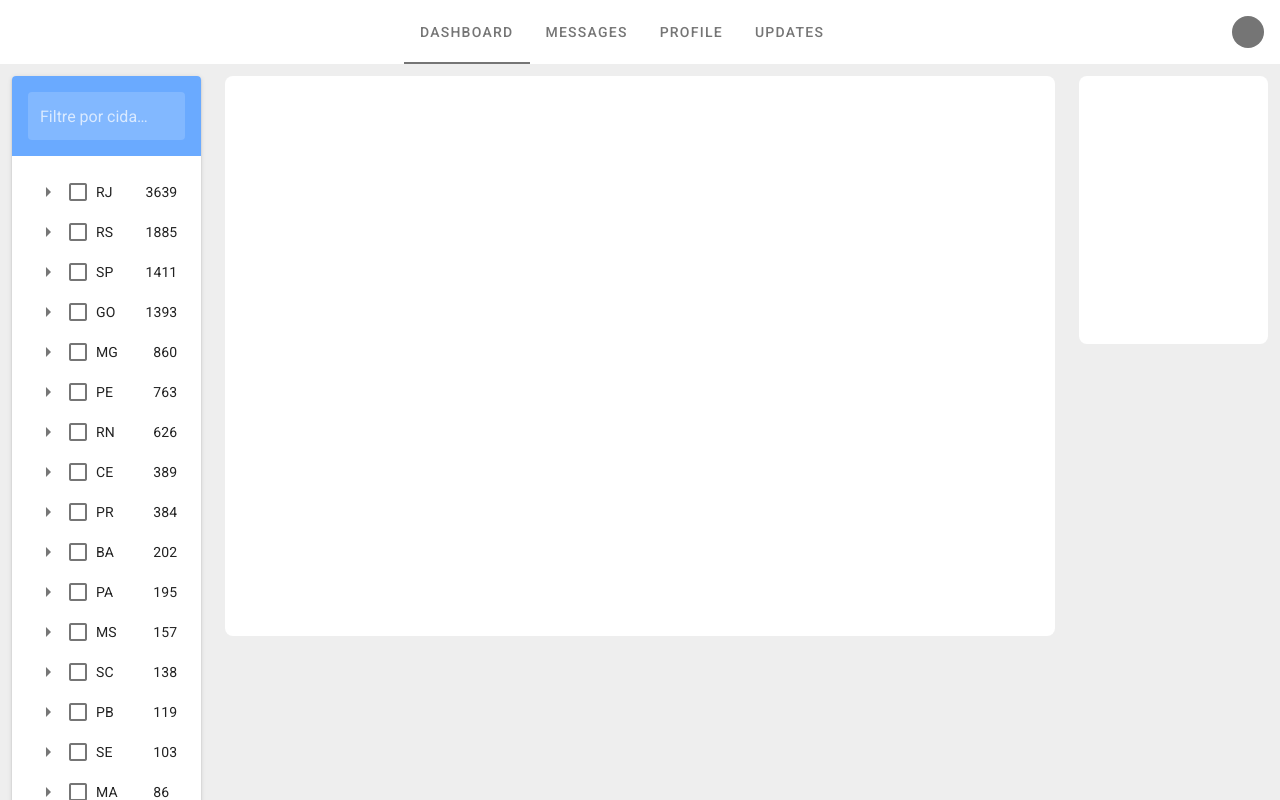
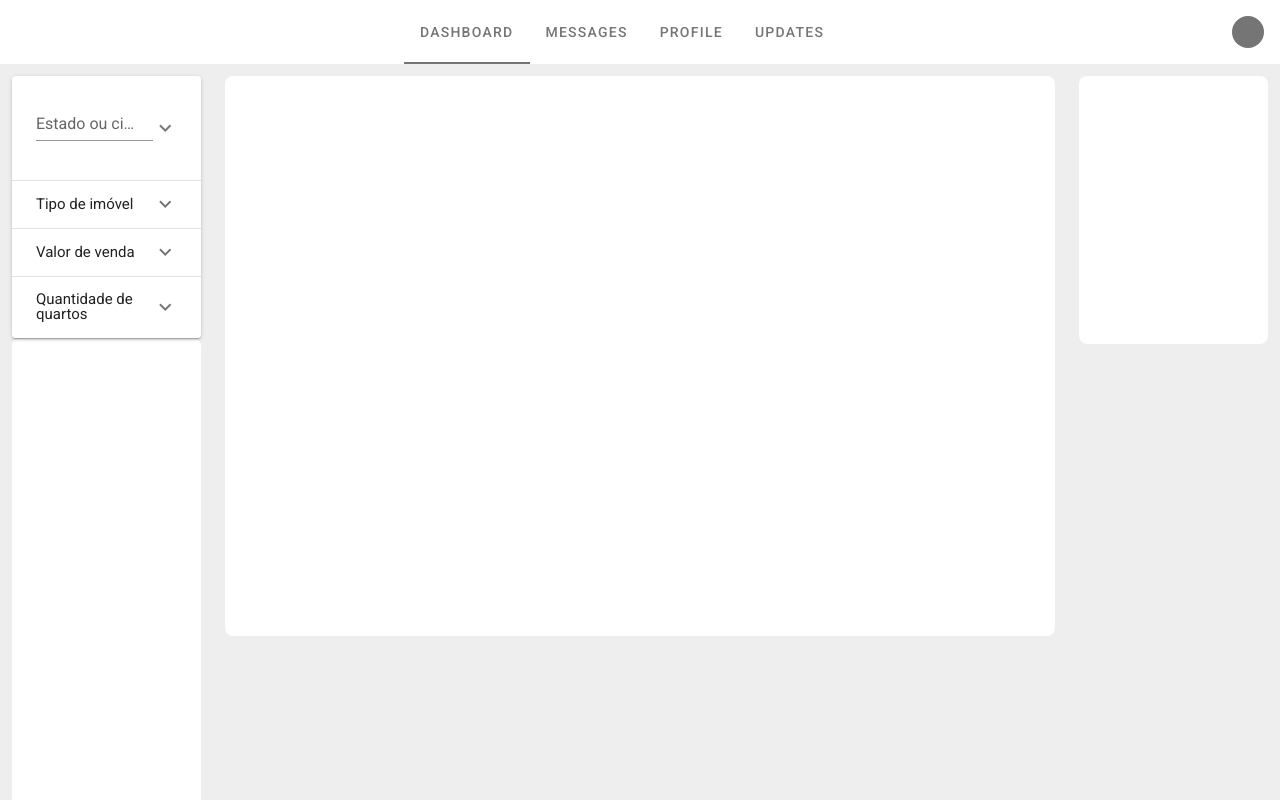
Before and after one commit to murilotimo/imoveis-caixa-vue, a Vue app: page / in a window 1280 px wide. Shown: the top 800 px of the page. Built offline with nearby package versions, Linux system fonts and the light colour scheme.

Commit message:
Melhorias no filtro de seleção para exibir as cidades selecionadas

```diff
--- a/src/App.vue
+++ b/src/App.vue
@@ -16,18 +16,46 @@
       <v-container :fluid="true">
         <v-row>
           <v-col cols="12" sm="2">
-            <v-sheet rounded="lg" class="fill-height pa-0">
-              <v-card class="mx-auto" max-width="500">
-                <v-sheet class="pa-4 primary lighten-2">
-                  <v-text-field v-model="search" label="Filtre por cidade ou estado" dark flat solo-inverted hide-details
-                    clearable clear-icon="mdi-close-circle-outline"></v-text-field>
-                </v-sheet>
+
+            <v-expansion-panels
+              :accordion="true"
+              :flat="false"
+              :inset="false"
+              :multiple="true"
+              :popout="false"
+            >
+              <!-- Filtro de Estados e Cidades -->
+              <v-expansion-panel>
+                <v-expansion-panel-header>
+                  <template v-slot:default>
+                    <v-row>
+                      <v-col cols="12">
+                        <v-text-field v-model="search" label="Estado ou cidade ..."
+                        hide-details
+                        clearable
+                        clear-icon="mdi-close-circle-outline">
+                        </v-text-field>
+                      </v-col>
+                      <v-col cols="12">
+                        <v-chip v-for="node in cidades_selecionadas"
+                        :key="node.val"
+                        small
+                        > {{ node.val }} ({{ node.count }})
+                        </v-chip>
+                      </v-col>
+                    </v-row>
+
+                  </template>
+                </v-expansion-panel-header>
+                <v-expansion-panel-content>
                   <v-card-text>
                       <v-treeview
                         selectable
                         hoverable
                         open-on-click
                         dense
+                        return-object
+                        v-model="cidades_selecionadas"
                         :items="treeItems.buckets"
                         item-children="cidades.buckets"
                         item-text="val"
@@ -40,7 +68,70 @@
                         </template>
                       </v-treeview>
                     </v-card-text>
-              </v-card>
+                </v-expansion-panel-content>
+              </v-expansion-panel>
+
+              <!-- Filtro de Tipo de imovel -->
+              <v-expansion-panel>
+                <v-expansion-panel-header>
+                  Tipo de imóvel
+                </v-expansion-panel-header>
+                <v-expansion-panel-content>
+                  <!-- Seletores de tipo de imóvel como: terreno, apartamento, casa -->
+                  <ul>
+                    <li>Terreno</li>
+                    <li>Apartamento</li>
+                    <li>Casa</li>
+                  </ul>
+
+                </v-expansion-panel-content>
+              </v-expansion-panel>
+
+              <!-- Filtro Valor -->
+              <v-expansion-panel>
+                <v-expansion-panel-header>
+                  Valor de venda
+                </v-expansion-panel-header>
+                <v-expansion-panel-content>
+                  <!-- um slider com campos de texto para o valor mínimo e máximo dos imóveis -->
+                  <v-row>
+                    <v-col cols="12" sm="6">
+                      <v-text-field
+                        label="Valor mínimo"
+                        prepend-icon="mdi-cash"
+                        type="number"
+                        min="0"
+                        step="1000"
+                        outlined
+                      ></v-text-field>
+                    </v-col>
+                    <v-col cols="12" sm="6">
+                      <v-text-field
+                        label="Valor máximo"
+                        prepend-icon="mdi-cash"
+                        type="number"
+                        min="0"
+                        step="1000"
+                        outlined
+                      ></v-text-field>
+                    </v-col>
+                  </v-row>
+                </v-expansion-panel-content>
+              </v-expansion-panel>
+
+              <!-- Filtro de Quantidade de quartos -->
+              <v-expansion-panel>
+                <v-expansion-panel-header>
+                  Quantidade de quartos
+                </v-expansion-panel-header>
+                <v-expansion-panel-content>
+                  Lorem ipsum dolor sit amet, consectetur adipiscing elit, sed do eiusmod tempor incididunt ut labore et dolore magna aliqua. Ut enim ad minim veniam, quis nostrud exercitation ullamco laboris nisi ut aliquip ex ea commodo consequat.
+                </v-expansion-panel-content>
+              </v-expansion-panel>
+
+            </v-expansion-panels>
+            <v-sheet rounded="lg" class="fill-height pa-0">
+
               <!--  -->
             </v-sheet>
           </v-col>
@@ -145,6 +236,7 @@ export default {
         ],
       },
     ],
+    cidades_selecionadas: [],
     search: null,
     caseSensitive: false,
   }),
```
Lines whose indentation alone changed are shown as unchanged.
